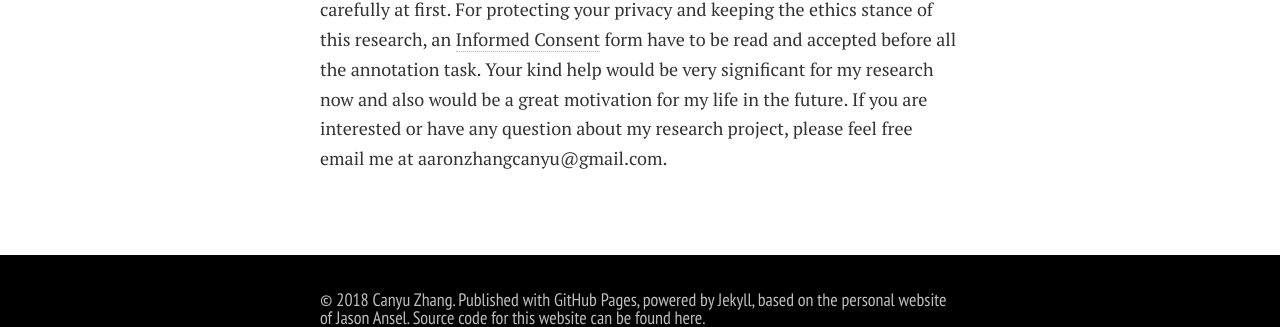
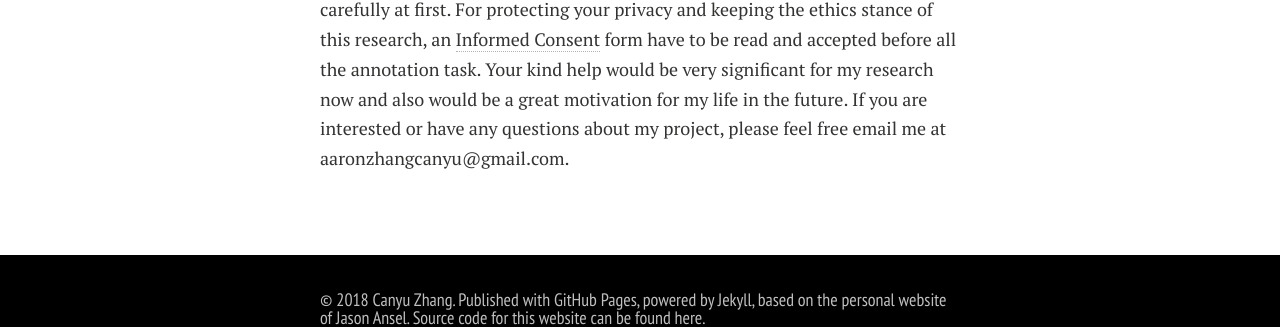
Before and after one commit to aaronzhangcanyu/aaronzhangcanyu.github.io, a Jekyll site: the page built from dissertation.md, in a window 1280 px wide. Shown: the part 983-1310 px from the top of the page. Built offline with Jekyll 4.4.1, drawn with Linux system fonts in a browser that asks for light colours; nearby versions of some CDN libraries; Markdown is read by kramdown in place of the engine named in the settings.

Commit message:
Update dissertation.md

```diff
--- a/dissertation.md
+++ b/dissertation.md
@@ -13,7 +13,7 @@ As a pioneer of the backlash against clickbait, [Facebook] has updated its News
 
 Natural language processing and machine learning technologies will be used to build a detection model to distinguish a clickbait heandline automatically. I have already collected around 17,000 popular WeChat article headlines from 24 different WeChat subscription accounts categories and 34 different registered areas according to the rank list on [gsdata.cn]. For building the detection model, a small part of the headlines should be labelled as clickbait or non-clickbait, and which needs your contribution on this data annotation task.
 
-The task has been manipulated on a platform called [Figure Eight]. To participate as a contributor, please read the [instructions] of the platform carefully at first. For protecting your privacy and keeping the ethics stance of this research, an [Informed Consent] form have to be read and accepted before all the annotation task. Your kind help would be very significant for my research now and also would be a great motivation for my life in the future. If you are interested or have any question about my research project, please feel free email me at aaronzhangcanyu@gmail.com.
+The task has been manipulated on a platform called [Figure Eight]. To participate as a contributor, please read the [instructions] of the platform carefully at first. For protecting your privacy and keeping the ethics stance of this research, an [Informed Consent] form have to be read and accepted before all the annotation task. Your kind help would be very significant for my research now and also would be a great motivation for my life in the future. If you are interested or have any questions about my project, please feel free email me at aaronzhangcanyu@gmail.com.
 
 
 [Clickbait]: https://en.wikipedia.org/wiki/Clickbait/
```
